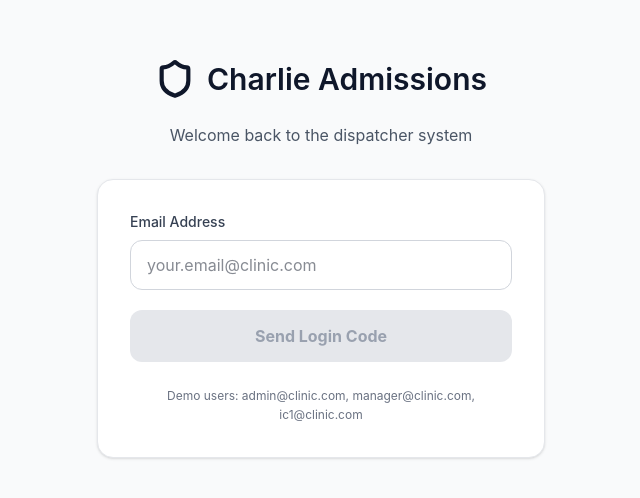
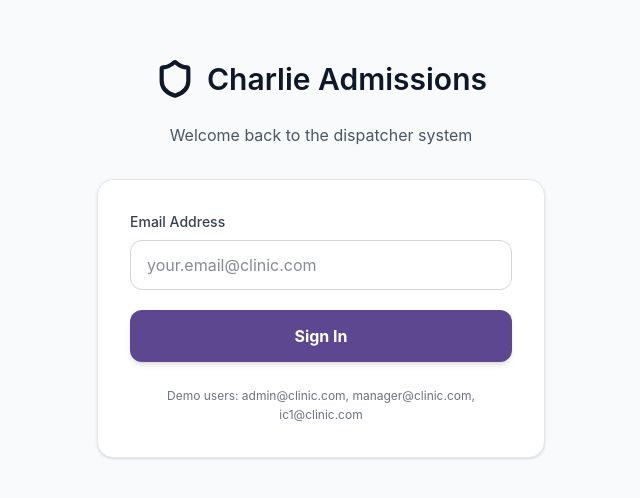
Before and after one commit to sebas-ch21/CH_CAT-circus, a React (Vite) app: page / in a window 1280 px wide. Shown: the part 142-640 px from the top of the page, without its empty margins (319-959 px from the left). Built offline with nearby package versions, Linux system fonts and the light colour scheme; no server answers.

Commit message:
Updated Login.jsx

```diff
--- a/src/pages/Login.jsx
+++ b/src/pages/Login.jsx
@@ -10,17 +10,23 @@ export function Login() {
   const { login } = useAuth();
   const navigate = useNavigate();
 
-  // Strict validation: requires text, @ symbol, text, a dot, and text.
   const isValidEmail = /^[^\s@]+@[^\s@]+\.[^\s@]+$/.test(email);
 
   const handleSubmit = async (e) => {
     e.preventDefault();
-    if (!isValidEmail) return;
+
+    // Hardcoded custom error message
+    const customError = "User not in system, reach out to Clinical Admissions Leadership";
+
+    // If email format is bad, immediately show the error
+    if (!isValidEmail) {
+      setError(customError);
+      return;
+    }
 
     setError('');
     setLoading(true);
 
-    // This simulates sending the OTP code and logging in
     const result = await login(email);
     if (result.success) {
       const user = result.user;
@@ -28,7 +34,8 @@ export function Login() {
       else if (user.role === 'MANAGER') navigate('/manager');
       else if (user.role === 'IC') navigate('/dashboard');
     } else {
-      setError(result.error);
+      // If Supabase says the user doesn't exist, show our custom error
+      setError(customError);
     }
     setLoading(false);
   };
@@ -64,19 +71,19 @@ export function Login() {
             {error && (
               <div className="flex gap-3 p-4 bg-red-50 border border-red-200 rounded-xl">
                 <AlertCircle className="w-5 h-5 text-red-600 flex-shrink-0 mt-0.5" />
-                <p className="text-sm text-red-700">{error}</p>
+                <p className="text-sm text-red-700 font-medium">{error}</p>
               </div>
             )}
 
             <button
               type="submit"
-              disabled={!isValidEmail || loading}
-              className="w-full font-bold py-3.5 rounded-xl transition-all flex items-center justify-center gap-2 bg-[#5E4791] text-white hover:bg-[#4A3770] shadow-md disabled:bg-gray-200 disabled:text-gray-400 disabled:shadow-none disabled:cursor-not-allowed cursor-pointer"
+              disabled={loading}
+              className="w-full bg-[#5E4791] hover:bg-[#4A3770] text-white font-bold py-3.5 rounded-xl transition-all flex items-center justify-center gap-2 shadow-md disabled:opacity-70 disabled:cursor-not-allowed"
             >
               {loading ? (
-                <><Loader className="w-5 h-5 animate-spin" /> Sending Code...</>
+                <><Loader className="w-5 h-5 animate-spin" /> Signing In...</>
               ) : (
-                'Send Login Code'
+                'Sign In'
               )}
             </button>
           </form>
```
